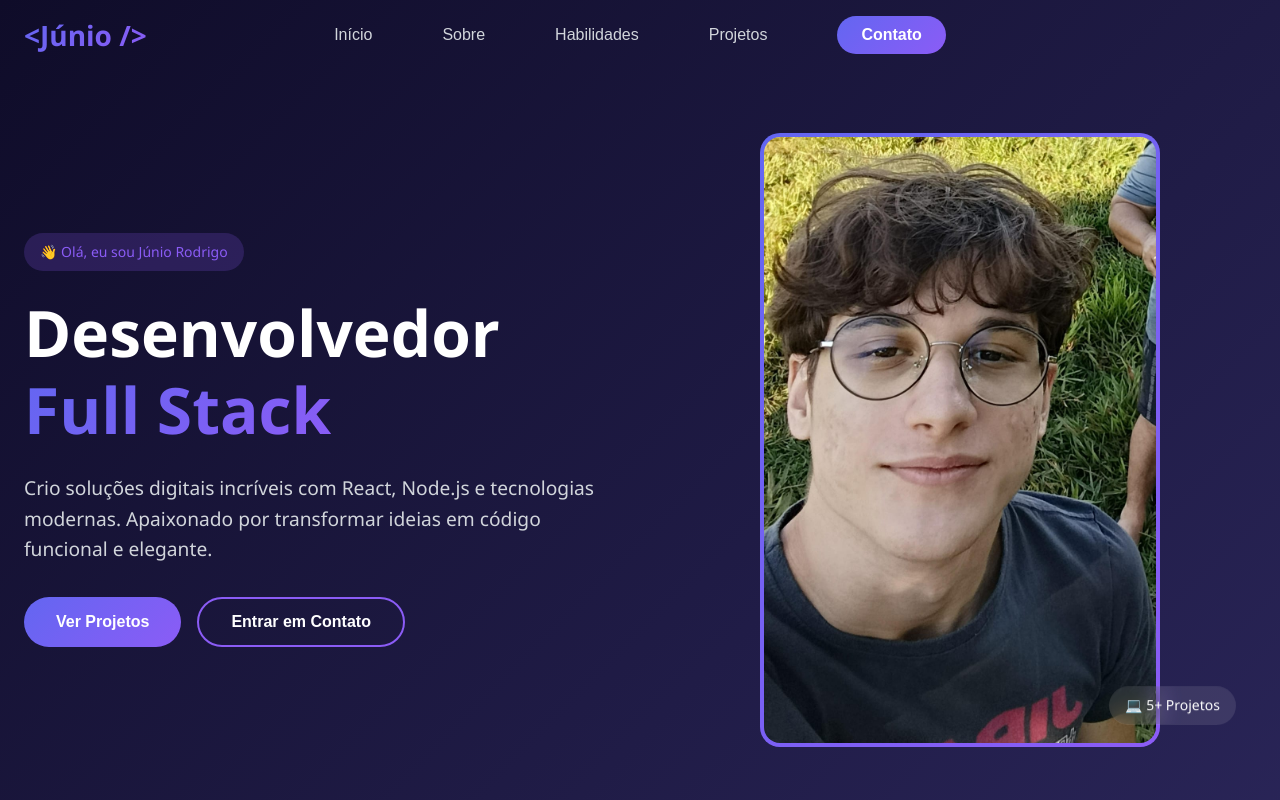
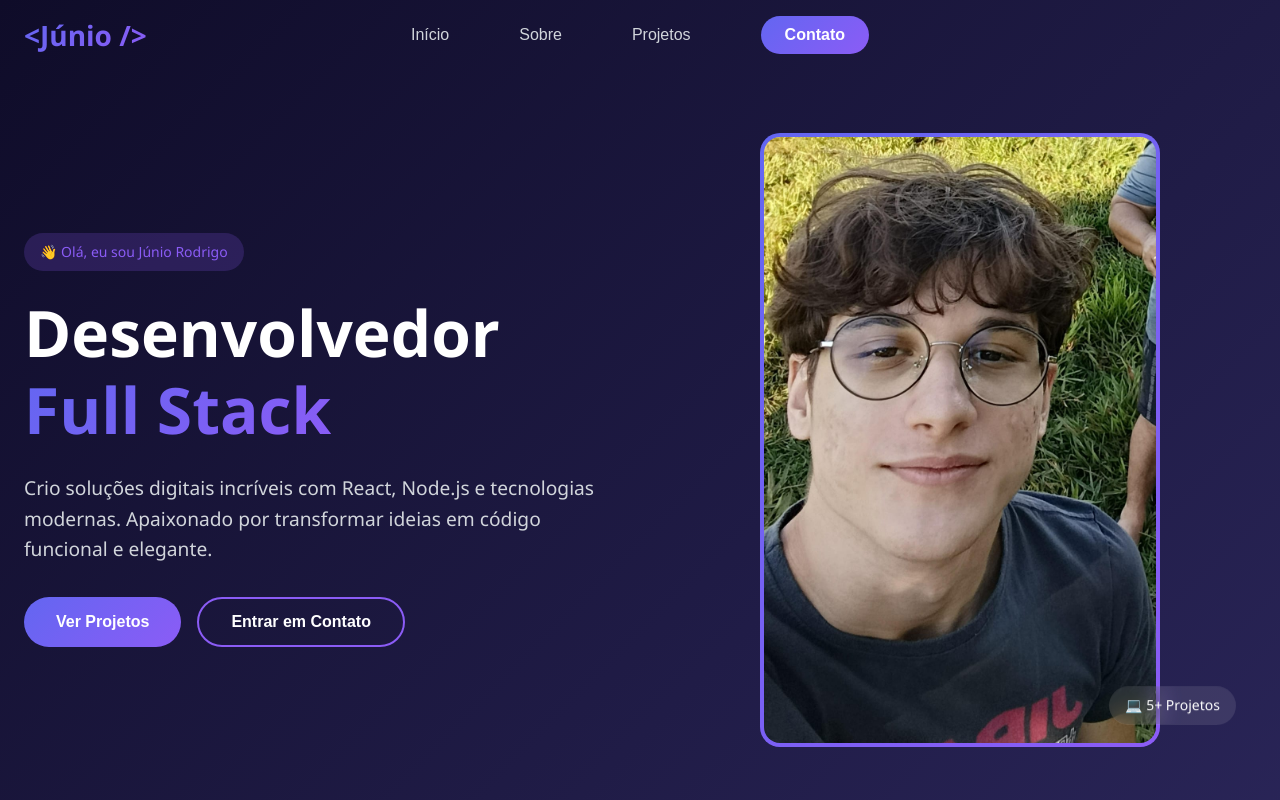
Before and after one commit to Junio-Rodr1go/Portfolio, a React (Vite) app: page / in a window 1280 px wide. Shown: the top 800 px of the page. Built offline with nearby package versions, Linux system fonts and the light colour scheme.

Commit message:
delete: skills

```diff
--- a/src/components/NavBar.jsx
+++ b/src/components/NavBar.jsx
@@ -84,8 +84,8 @@ const Navbar = () => {
     }
   };
 
-  const navItems = ['Início', 'Sobre', 'Habilidades', 'Projetos'];
-  const sectionIds = ['inicio', 'sobre', 'habilidades', 'projetos'];
+  const navItems = ['Início', 'Sobre', 'Projetos'];
+  const sectionIds = ['inicio', 'sobre', 'projetos'];
 
   return (
     <nav style={styles.navbar}>
```
